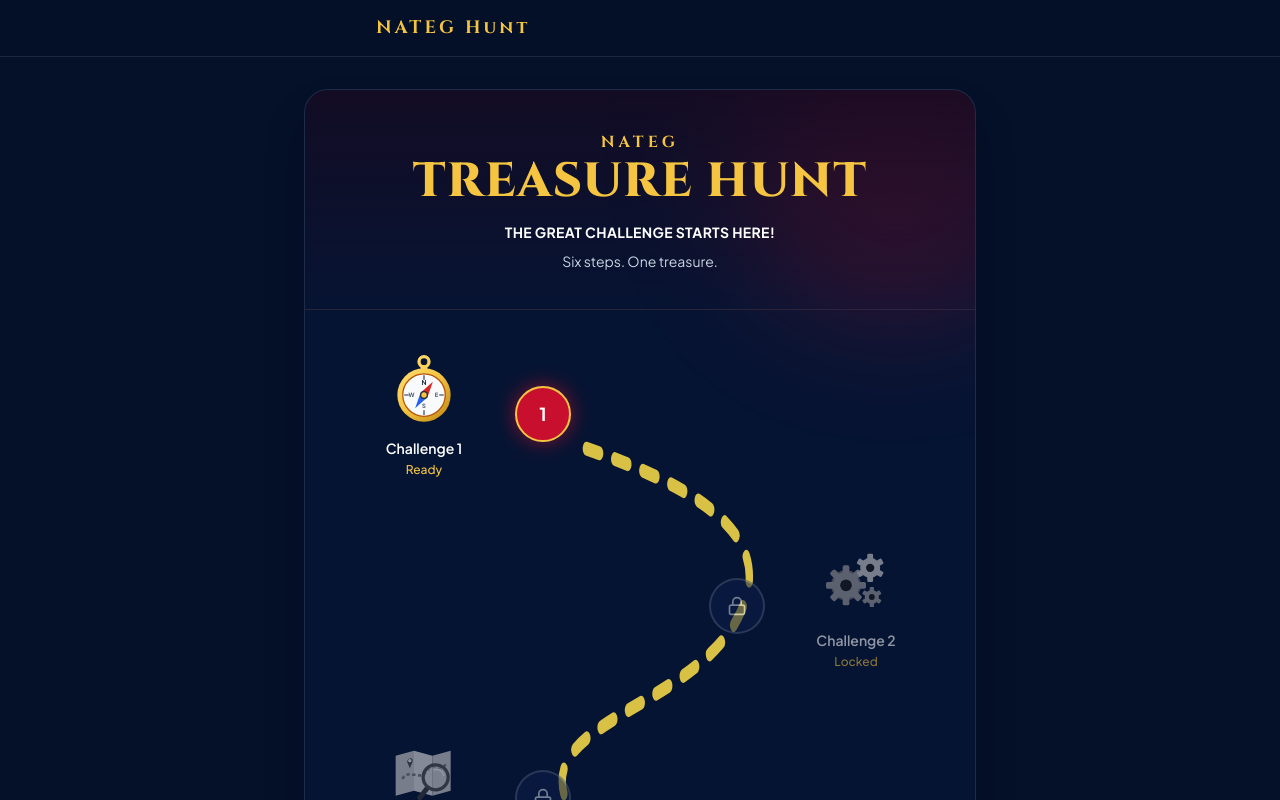
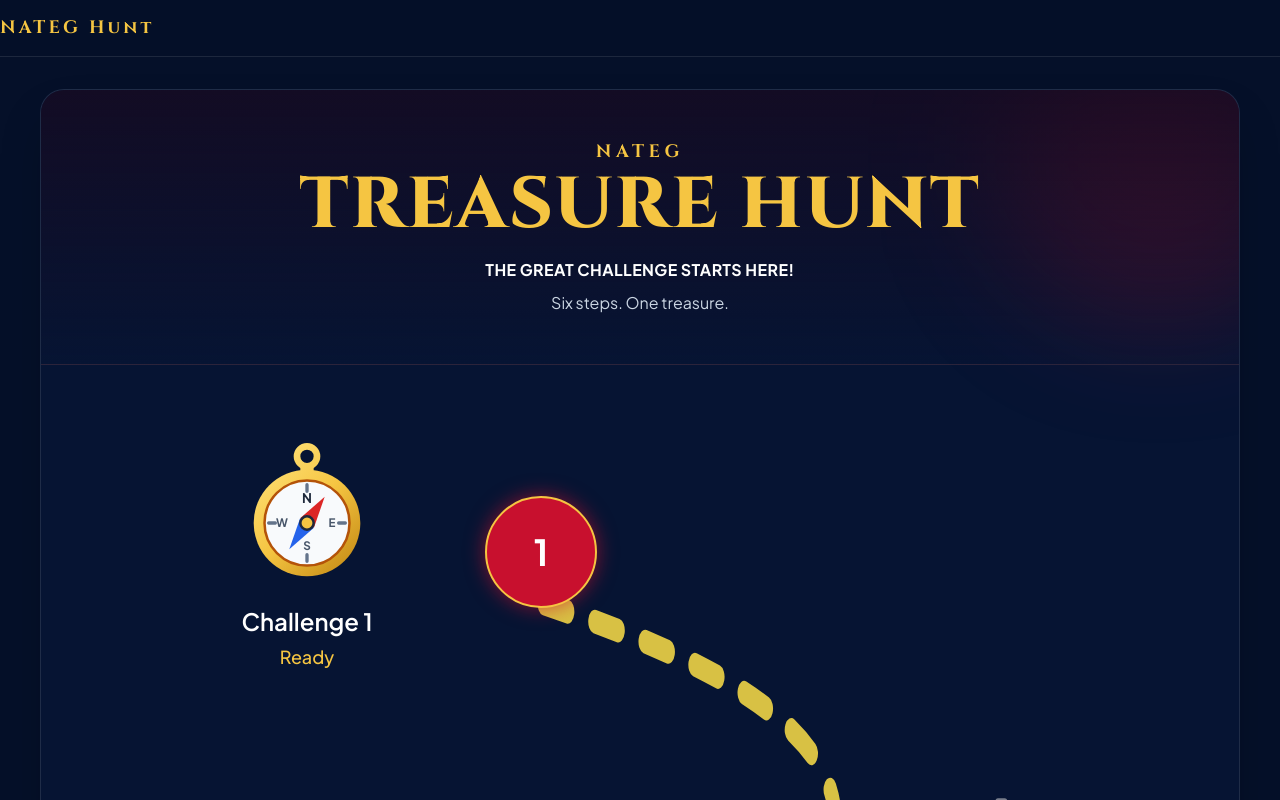
Before and after one commit to Tassnim-Saadaoui/Treasure_hunt, a React (Vite) app: page / in a window 1280 px wide. Shown: the top 800 px of the page. Built offline with nearby package versions, Linux system fonts and the light colour scheme.

Commit message:
not satisfied

```diff
--- a/src/App.tsx
+++ b/src/App.tsx
@@ -46,8 +46,8 @@ export default function App() {
     <div className="min-h-screen flex flex-col bg-[#051029] text-slate-100">
       <TopNavBar />
 
-      <main className="flex-1 px-3 py-4 sm:px-6 sm:py-8">
-        <div className="mx-auto max-w-2xl">
+      <main className="flex-1 px-3 py-4 sm:px-6 sm:py-8 lg:px-10">
+        <div className="mx-auto w-full max-w-[1600px]">
           {isHydrated ? (
             <AnimatePresence mode="wait">
               <motion.div
--- a/src/components/layout/TopNavBar.tsx
+++ b/src/components/layout/TopNavBar.tsx
@@ -1,7 +1,7 @@
 export function TopNavBar() {
   return (
     <header className="sticky top-0 z-30 border-b border-white/10 bg-[#051029]/90 backdrop-blur-md">
-      <div className="mx-auto flex h-14 max-w-xl items-center px-4 sm:px-6">
+      <div className="mx-auto flex h-14 w-full max-w-[1600px] items-center px-4 sm:px-6 lg:px-0">
         <span className="font-display text-base font-bold tracking-[0.18em] text-[#F5C542] sm:text-lg">
           NATEG Hunt
         </span>
--- a/src/components/map/TreasureTrailMap.tsx
+++ b/src/components/map/TreasureTrailMap.tsx
@@ -109,18 +109,18 @@ export function TreasureTrailMap({
       <div aria-hidden="true" className="pointer-events-none absolute -right-20 -top-24 h-80 w-80 rounded-full bg-[#C8102E]/25 blur-3xl" />
       <div aria-hidden="true" className="pointer-events-none absolute -bottom-20 -left-20 h-72 w-72 rounded-full bg-[#C8102E]/25 blur-3xl" />
 
-      <div className="relative z-10 border-b border-white/10 bg-gradient-to-b from-[#17091F]/75 to-transparent px-5 pb-9 pt-10 text-center sm:px-8">
-        <p className="font-display text-base font-bold tracking-[0.26em] text-[#F5C542]">NATEG</p>
-        <h1 className="mt-1 font-display text-4xl font-extrabold tracking-wide text-[#F5C542] sm:text-5xl">
+      <div className="relative z-10 border-b border-white/10 bg-gradient-to-b from-[#17091F]/75 to-transparent px-5 pb-9 pt-10 text-center sm:px-8 lg:pb-12 lg:pt-12">
+        <p className="font-display text-lg font-bold tracking-[0.26em] text-[#F5C542]">NATEG</p>
+        <h1 className="mt-1 font-display text-5xl font-extrabold tracking-wide text-[#F5C542] sm:text-6xl lg:text-6xl xl:text-7xl">
           TREASURE HUNT
         </h1>
-        <p className="mt-4 text-sm font-bold tracking-wide text-white">THE GREAT CHALLENGE STARTS HERE!</p>
-        <p className="mx-auto mt-2 max-w-sm text-sm leading-relaxed text-slate-300">
+        <p className="mt-4 text-base font-bold tracking-wide text-white">THE GREAT CHALLENGE STARTS HERE!</p>
+        <p className="mx-auto mt-2 max-w-sm text-base leading-relaxed text-slate-300">
           Six steps. One treasure.
         </p>
       </div>
 
-      <div className="relative px-4 pb-8 pt-7 sm:px-8">
+      <div className="relative px-4 pb-8 pt-7 sm:px-8 lg:px-16 lg:pb-14 lg:pt-12 xl:px-24">
         <svg aria-hidden="true" viewBox="0 0 100 110" preserveAspectRatio="none" className="pointer-events-none absolute inset-0 h-full w-full">
           <path
             d="M 42 11 C 58 14, 72 18, 64 25 C 56 32, 32 33, 40 40 C 48 47, 72 48, 64 55 C 56 62, 32 63, 40 70 C 48 77, 72 78, 64 85 C 56 91, 44 92, 34 95"
@@ -162,7 +162,7 @@ export function TreasureTrailMap({
           </div>
         )}
 
-        <ol className="relative z-10 space-y-8 sm:space-y-10">
+        <ol className="relative z-10 space-y-8 sm:space-y-10 lg:space-y-14 xl:space-y-16">
           {CHALLENGES.map((challenge) => {
             const isCompleted = completedIds.includes(challenge.id);
             const isUnlocked = challenge.id <= maxUnlockedId || isCompleted;
@@ -180,19 +180,19 @@ export function TreasureTrailMap({
                     onSelectChallenge(challenge.id);
                   }}
                   aria-label={`Challenge ${challenge.id}${isCompleted ? ', completed' : isUnlocked ? ', ready' : ', locked'}`}
-                  className={`flex max-w-[280px] items-center gap-4 rounded-2xl p-3 text-left transition-transform ${
+                  className={`flex max-w-[330px] items-center gap-5 rounded-2xl p-4 text-left transition-transform lg:max-w-[420px] lg:gap-7 lg:p-5 xl:max-w-[480px] ${
                     isUnlocked ? 'hover:scale-[1.02] active:scale-[0.98]' : 'cursor-not-allowed opacity-55'
                   } ${isLeft ? 'flex-row' : 'flex-row-reverse text-right'}`}
                 >
-                  <div className="flex min-w-[150px] flex-col items-center text-center">
-                    <ChallengeIcon id={challenge.id} className={`h-20 w-20 ${isUnlocked ? '' : 'grayscale'}`} />
-                    <span className="mt-2 text-sm font-semibold text-white">Challenge {challenge.id}</span>
-                    <span className="mt-1 text-xs font-medium text-[#F5C542]">
+                  <div className="flex min-w-[190px] flex-col items-center text-center lg:min-w-[250px] xl:min-w-[300px]">
+                    <ChallengeIcon id={challenge.id} className={`h-28 w-28 lg:h-32 lg:w-32 xl:h-40 xl:w-40 ${isUnlocked ? '' : 'grayscale'}`} />
+                    <span className="mt-3 text-lg font-semibold text-white lg:text-xl xl:text-2xl">Challenge {challenge.id}</span>
+                    <span className="mt-1.5 text-sm font-medium text-[#F5C542] lg:text-base xl:text-lg">
                       {isCompleted ? 'Completed' : isNext ? 'Ready' : isUnlocked ? 'Open' : 'Locked'}
                     </span>
                   </div>
                   <span
-                    className={`flex h-14 w-14 shrink-0 items-center justify-center rounded-full border-2 text-lg font-bold ${
+                    className={`flex h-20 w-20 shrink-0 items-center justify-center rounded-full border-2 text-2xl font-bold lg:h-24 lg:w-24 lg:text-3xl xl:h-28 xl:w-28 xl:text-4xl ${
                       isCompleted
                         ? 'border-[#4ADE80] bg-[#16A34A] text-white'
                         : isNext
@@ -200,7 +200,7 @@ export function TreasureTrailMap({
                           : 'border-white/25 bg-[#0B1D47] text-slate-300'
                     }`}
                   >
-                    {isCompleted ? <Check className="h-6 w-6" strokeWidth={3} /> : isUnlocked ? challenge.id : <Lock className="h-5 w-5" />}
+                    {isCompleted ? <Check className="h-9 w-9 lg:h-10 lg:w-10 xl:h-12 xl:w-12" strokeWidth={3} /> : isUnlocked ? challenge.id : <Lock className="h-7 w-7 lg:h-8 lg:w-8 xl:h-10 xl:w-10" />}
                   </span>
                 </button>
               </li>
@@ -209,7 +209,7 @@ export function TreasureTrailMap({
         </ol>
 
         <div className="relative z-10 mt-5 flex flex-col items-center">
-          <TreasureChestIllustration className="h-32 w-36 drop-shadow-[0_12px_24px_rgba(0,0,0,0.6)]" />
+          <TreasureChestIllustration className="h-32 w-36 drop-shadow-[0_12px_24px_rgba(0,0,0,0.6)] lg:h-44 lg:w-52 xl:h-52 xl:w-60" />
           <button
             type="button"
             disabled={isAllCompleted}
```
